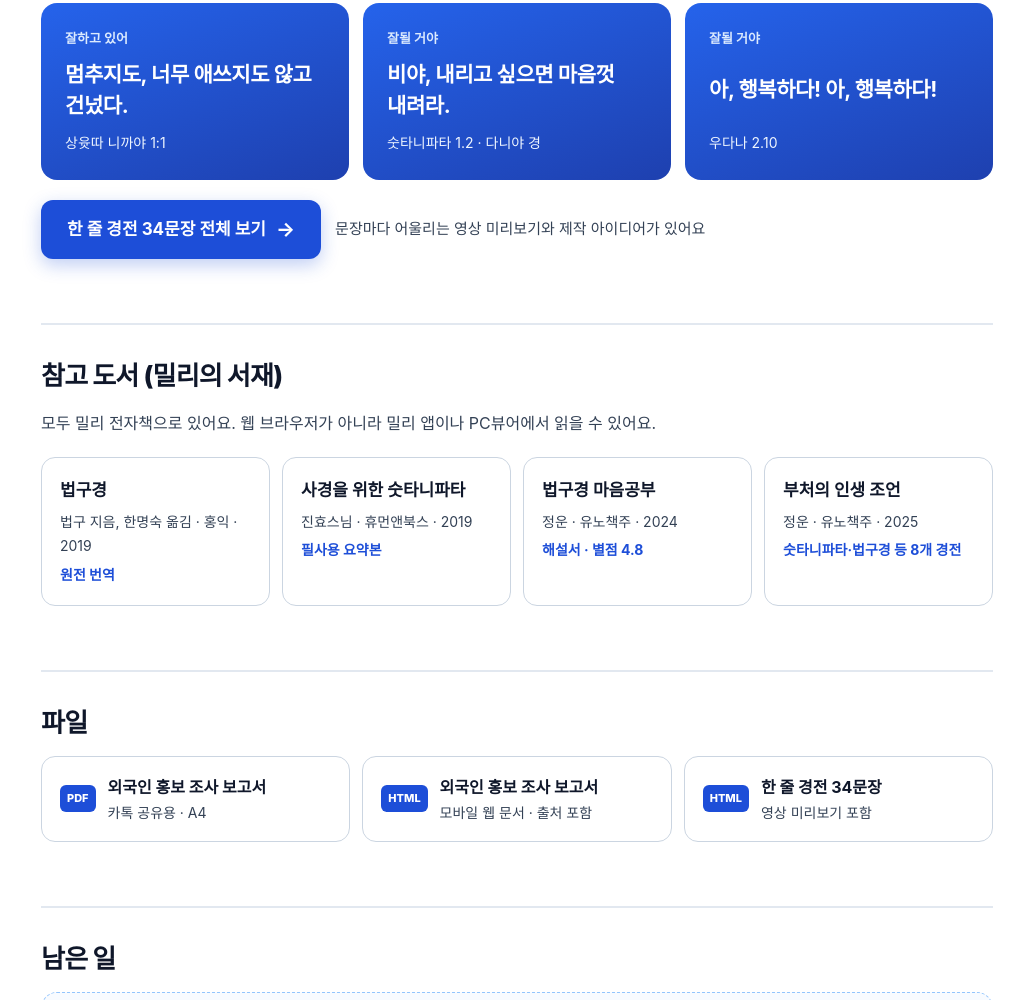
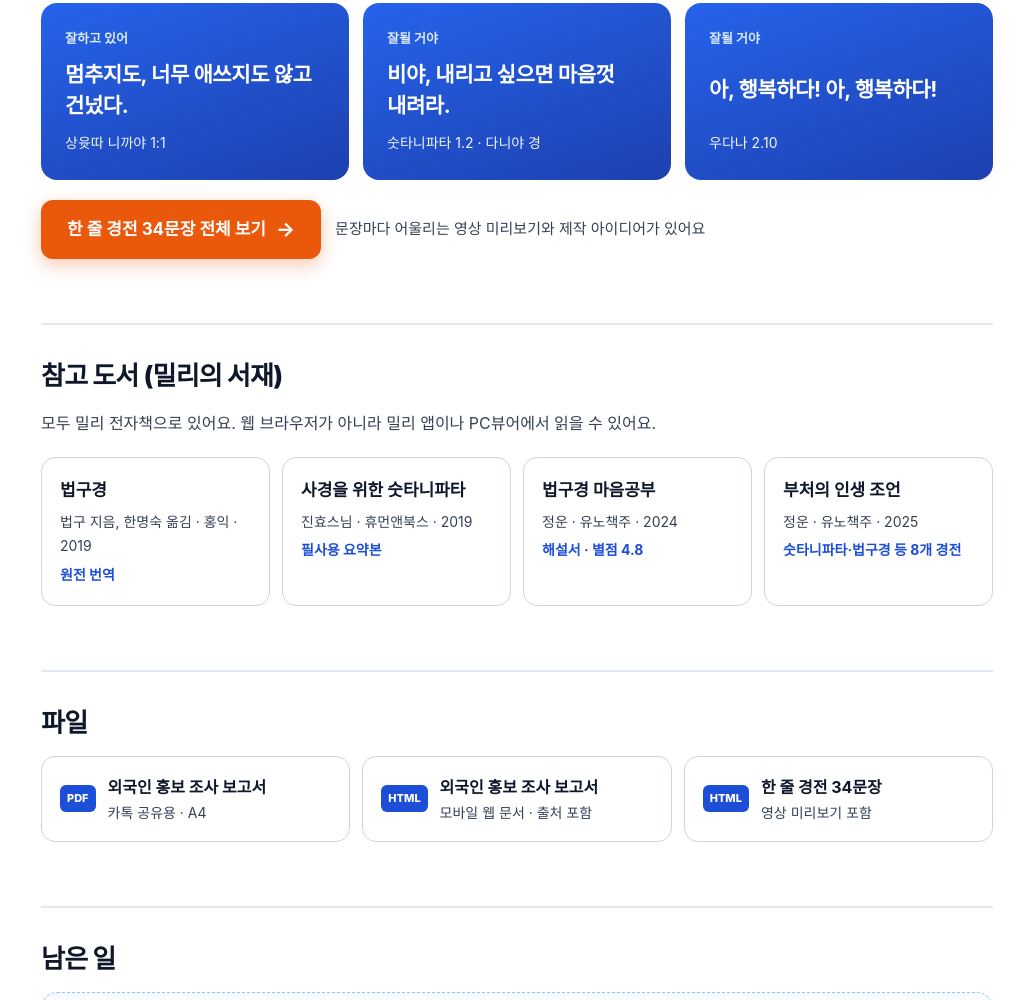
Before and after one commit to Chloe-sh/himalaya-tea-house, a plain HTML site: page index.html in a window 1280 px wide. Shown: the part 5324-6324 px from the top of the page, without its empty margins (123-1147 px from the left). Drawn offline with Linux system fonts and the light colour scheme; a web font is replaced by a local one.

Commit message:
버튼 색을 주황으로 변경

```diff
--- a/index.html
+++ b/index.html
@@ -124,8 +124,8 @@ footer{font-size:14px;color:#334155}
 
 /* cta button */
 .cta{display:flex;align-items:center;gap:14px;flex-wrap:wrap;margin-top:20px}
-.btn{display:inline-flex;align-items:center;gap:10px;background:#1d4ed8;color:#fff!important;text-decoration:none;font-size:17px;font-weight:700;padding:15px 26px;border-radius:12px;box-shadow:0 6px 18px rgba(29,78,216,.28);transition:background .15s,transform .15s}
-.btn:hover{background:#1e40af;transform:translateY(-1px)}
+.btn{display:inline-flex;align-items:center;gap:10px;background:#ea580c;color:#fff!important;text-decoration:none;font-size:17px;font-weight:700;padding:15px 26px;border-radius:12px;box-shadow:0 6px 18px rgba(234,88,12,.32);transition:background .15s,transform .15s}
+.btn:hover{background:#c2410c;transform:translateY(-1px)}
 .btn span{font-size:20px;line-height:1}
 .cta-sub{font-size:15px;color:#334155}
 @media (max-width:820px){.btn{width:100%;justify-content:center}}
```
